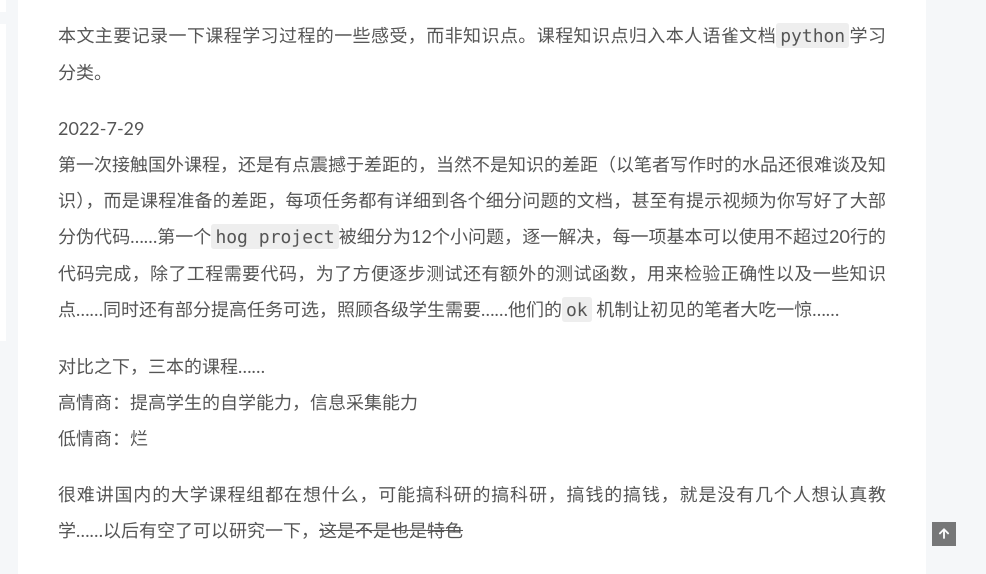
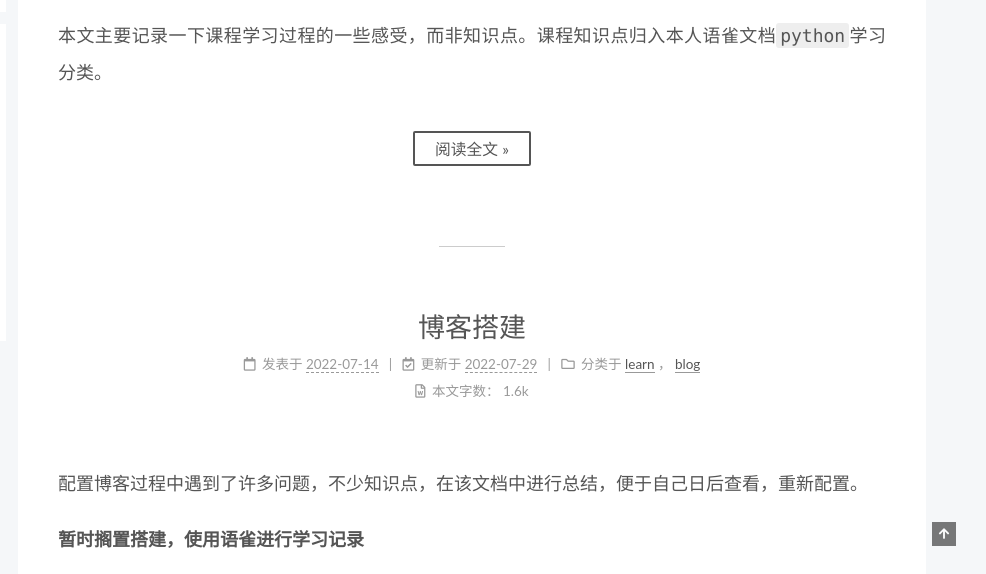
Before and after one commit to Gitnothingya/yanh.github.io, a plain HTML site: page index.html in a window 1280 px wide. Shown: the part 354-928 px from the top of the page, 294-1280 px from the left. Drawn offline with Linux system fonts and the light colour scheme.

Commit message:
Site updated: 2022-07-30 09:44:44

```diff
--- a/index.html
+++ b/index.html
@@ -226,7 +226,7 @@
                   <i class="far fa-calendar-check"></i>
                 </span>
                 <span class="post-meta-item-text">更新于</span>
-                <time title="修改时间：2022-07-30 09:41:23" itemprop="dateModified" datetime="2022-07-30T09:41:23+08:00">2022-07-30</time>
+                <time title="修改时间：2022-07-30 09:44:39" itemprop="dateModified" datetime="2022-07-30T09:44:39+08:00">2022-07-30</time>
               </span>
 
           <br>
@@ -249,9 +249,13 @@
 
           <p>大二暑假简单跟着<code>cs61a 20fa</code>课程进行了python学习，当然现在基本很迟了，<code>python</code>学习主要还是跟着官方文档进行知识点学习，主要利用了课程的作业、<code>lab</code>以及<code>project</code>。至于课程讲义和视频，en……目前的英语水平不支持快速浏览，只能选择性观看了。</p>
 <p>本文主要记录一下课程学习过程的一些感受，而非知识点。课程知识点归入本人语雀文档<code>python</code>学习分类。</p>
-<p>2022-7-29<br>第一次接触国外课程，还是有点震撼于差距的，当然不是知识的差距（以笔者写作时的水品还很难谈及知识），而是课程准备的差距，每项任务都有详细到各个细分问题的文档，甚至有提示视频为你写好了大部分伪代码……第一个<code>hog project</code>被细分为12个小问题，逐一解决，每一项基本可以使用不超过20行的代码完成，除了工程需要代码，为了方便逐步测试还有额外的测试函数，用来检验正确性以及一些知识点……同时还有部分提高任务可选，照顾各级学生需要……他们的<code>ok</code> 机制让初见的笔者大吃一惊……</p>
-<p>对比之下，三本的课程……<br>高情商：提高学生的自学能力，信息采集能力<br>低情商：烂</p>
-<p>很难讲国内的大学课程组都在想什么，可能搞科研的搞科研，搞钱的搞钱，就是没有几个人想认真教学……以后有空了可以研究一下，<del>这是不是也是特色</del></p>
+          <!--noindex-->
+            <div class="post-button">
+              <a class="btn" href="/yanh.github.io/2022/07/29/CS61A-%E5%AD%A6%E4%B9%A0%E8%AE%B0%E5%BD%95/#more" rel="contents">
+                阅读全文 &raquo;
+              </a>
+            </div>
+          <!--/noindex-->
 
 
     </div>
--- a/public/search.xml
+++ b/public/search.xml
@@ -33,6 +33,7 @@
     <url>/yanh.github.io/2022/07/29/CS61A-%E5%AD%A6%E4%B9%A0%E8%AE%B0%E5%BD%95/</url>
     <content><![CDATA[<p>大二暑假简单跟着<code>cs61a 20fa</code>课程进行了python学习，当然现在基本很迟了，<code>python</code>学习主要还是跟着官方文档进行知识点学习，主要利用了课程的作业、<code>lab</code>以及<code>project</code>。至于课程讲义和视频，en……目前的英语水平不支持快速浏览，只能选择性观看了。</p>
 <p>本文主要记录一下课程学习过程的一些感受，而非知识点。课程知识点归入本人语雀文档<code>python</code>学习分类。</p>
+<span id="more"></span>
 <p>2022-7-29<br>第一次接触国外课程，还是有点震撼于差距的，当然不是知识的差距（以笔者写作时的水品还很难谈及知识），而是课程准备的差距，每项任务都有详细到各个细分问题的文档，甚至有提示视频为你写好了大部分伪代码……第一个<code>hog project</code>被细分为12个小问题，逐一解决，每一项基本可以使用不超过20行的代码完成，除了工程需要代码，为了方便逐步测试还有额外的测试函数，用来检验正确性以及一些知识点……同时还有部分提高任务可选，照顾各级学生需要……他们的<code>ok</code> 机制让初见的笔者大吃一惊……</p>
 <p>对比之下，三本的课程……<br>高情商：提高学生的自学能力，信息采集能力<br>低情商：烂</p>
 <p>很难讲国内的大学课程组都在想什么，可能搞科研的搞科研，搞钱的搞钱，就是没有几个人想认真教学……以后有空了可以研究一下，<del>这是不是也是特色</del></p>
```
Also changed, not shown: 2022/07/29/CS61A-学习记录/index.html (+5 -4 lines).
